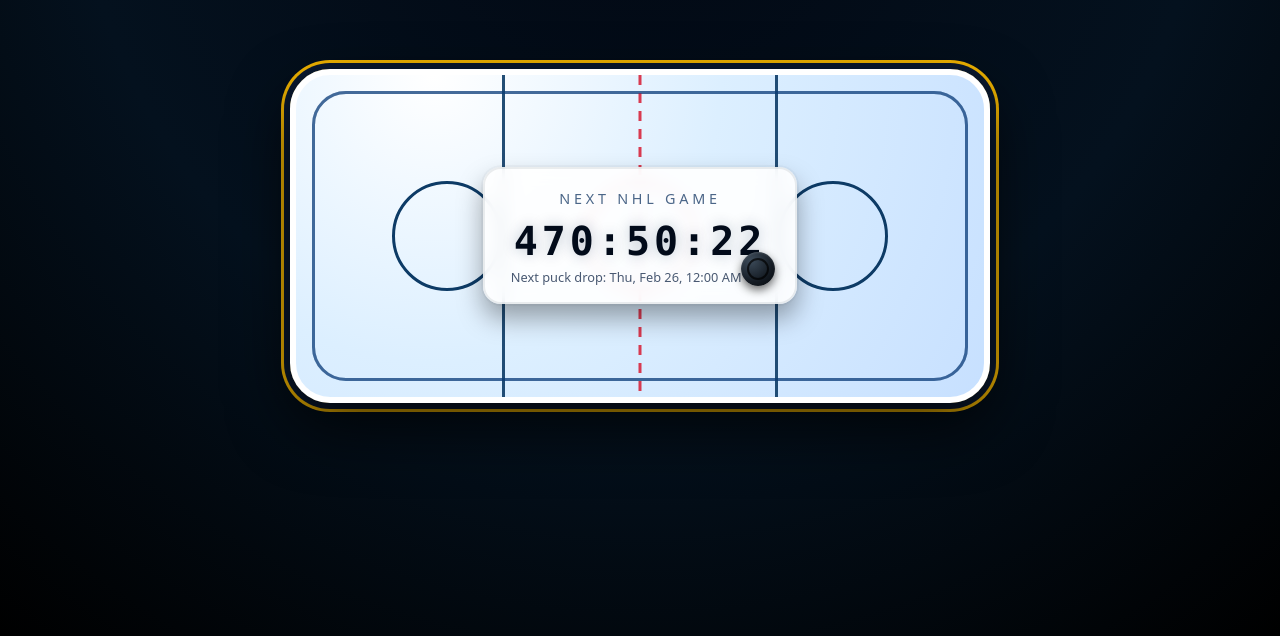
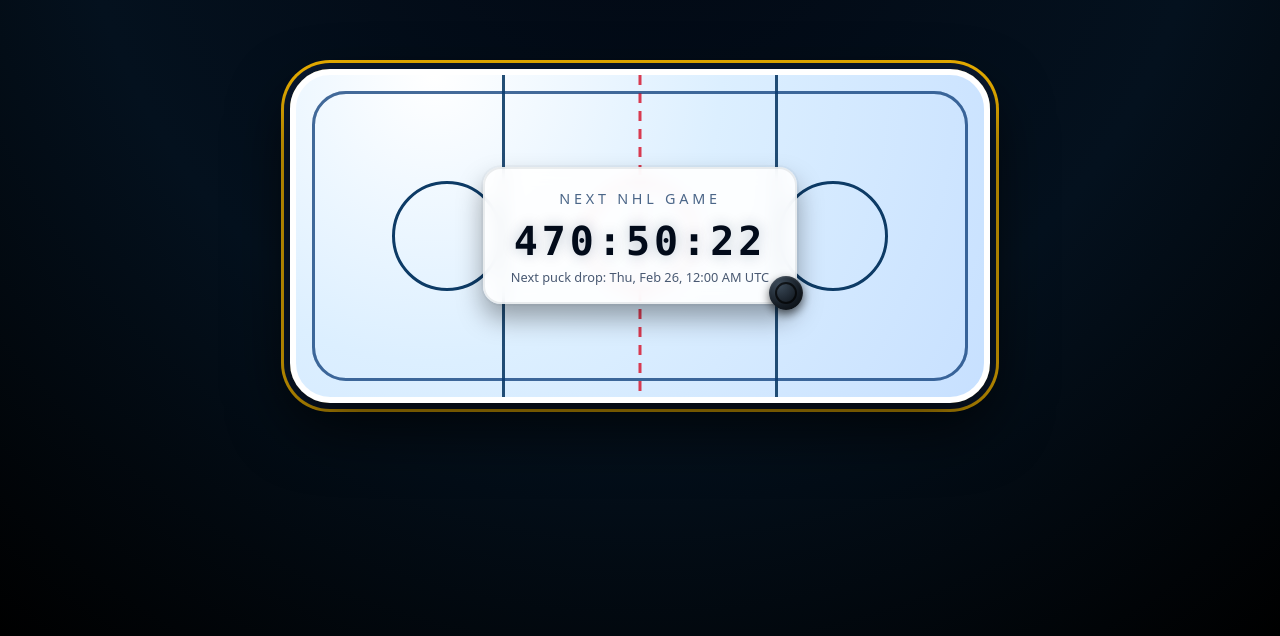
Before and after one commit to jakewhimelstein/nhl-countdown-timer, a plain HTML site: page index.html in a window 1280 px wide. Shown: the part 164-800 px from the top of the page. Drawn offline with Linux system fonts and the light colour scheme; no server answers.

Commit message:
Nudge puck badge outside countdown card

```diff
--- a/index.html
+++ b/index.html
@@ -167,8 +167,8 @@
 
     .puck {
       position: absolute;
-      bottom: 18px;
-      right: 22px;
+      bottom: -6px;
+      right: -6px;
       width: 34px;
       height: 34px;
       border-radius: 50%;
```
